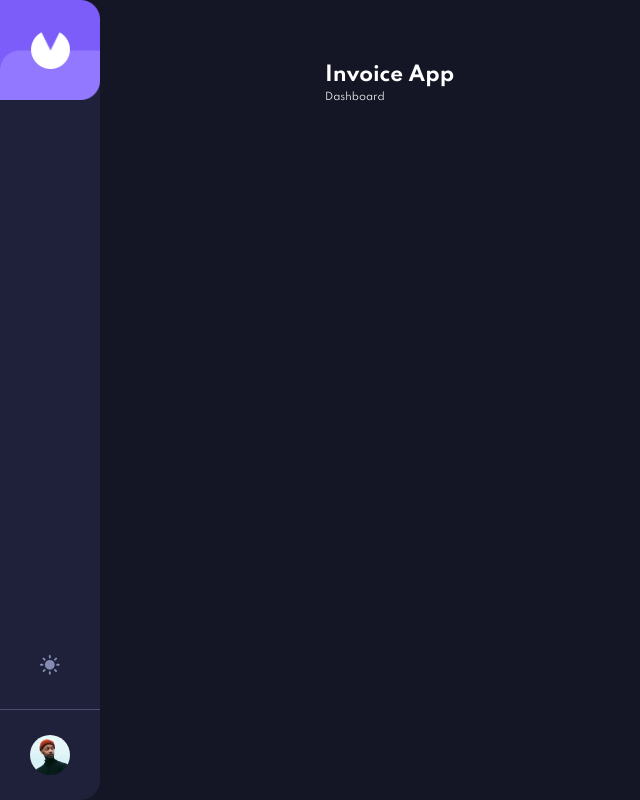
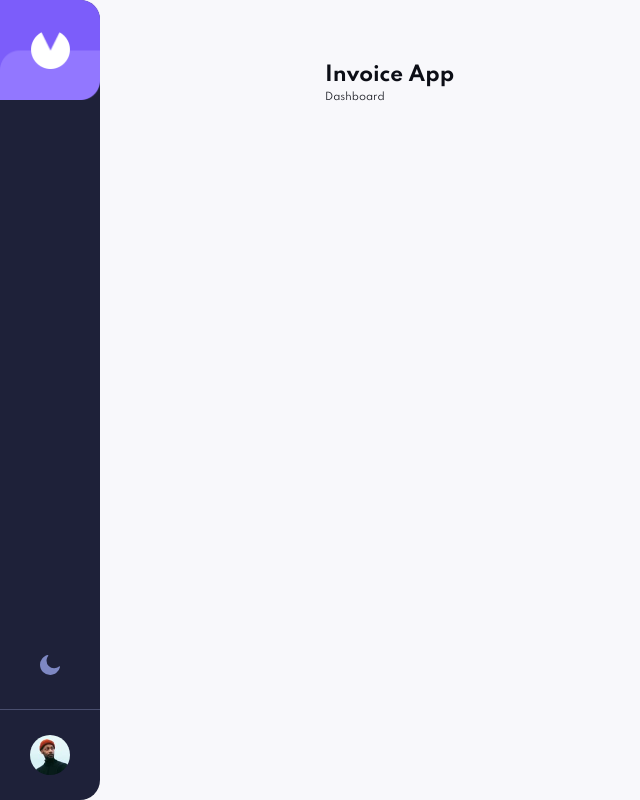
Before and after one commit to rrichetto15/invoice-app, a React (Create React App) app: page / in a window 1280 px wide. Shown: the whole page, without its empty margins (0-640 px from the left). Built offline with nearby package versions, Linux system fonts and the light colour scheme.

Commit message:
Add theme switcher

```diff
--- a/src/App.js
+++ b/src/App.js
@@ -1,6 +1,8 @@
 import React from 'react';
 import { Routes, Route } from 'react-router-dom';
 import styled from 'styled-components';
+
+import { useTheme } from './hooks/useTheme';
 
 import Dashboard from './pages/dashboard/Dashboard';
 import Invoice from './pages/invoice/Invoice';
@@ -10,8 +12,10 @@ import Signup from './pages/signup/Signup';
 import Sidebar from './components/Sidebar';
 
 const App = () => {
+  const { theme } = useTheme();
+
   return (
-    <AppLayout>
+    <AppLayout theme={theme}>
       <Sidebar />
       <Main>
         <h1>Invoice App</h1>
--- a/src/components/Sidebar.js
+++ b/src/components/Sidebar.js
@@ -2,11 +2,16 @@ import React from 'react';
 import { Link } from 'react-router-dom';
 import styled from 'styled-components';
 
+import { useTheme } from '../hooks/useTheme';
+
 import logo from '../assets/logo.png';
 import sun from '../assets/icon-sun.svg';
+import moon from '../assets/icon-moon.svg';
 import avatar from '../assets/image-avatar.jpg';
 
 const Sidebar = () => {
+  const { theme, changeTheme } = useTheme();
+
   return (
     <SidebarWrap>
       <Link to="/">
@@ -14,8 +19,12 @@ const Sidebar = () => {
       </Link>
       <Navigation>
         <div>
-          <button>
-            <img src={sun} alt="Sun" />
+          <button onClick={changeTheme}>
+            {theme ? (
+              <img src={moon} alt="Moon" />
+            ) : (
+              <img src={sun} alt="Sun" />
+            )}
           </button>
         </div>
         <div>
--- /dev/null
+++ b/src/context/ThemeContext.js
@@ -0,0 +1,43 @@
+import { createContext, useState, useEffect } from 'react';
+
+export const ThemeContext = createContext();
+
+const getUserPreferredTheme = () => {
+  let theme = '';
+
+  const darkPreferred =
+    // check if browser supports .matchMedia
+    // then check color scheme preference
+    window.matchMedia &&
+    window.matchMedia('(prefers-color-scheme: dark').matches;
+
+  const lightPreferred =
+    window.matchMedia &&
+    window.matchMedia('(prefers-color-scheme: light').matches;
+
+  if (darkPreferred) {
+    theme = '';
+  } else if (lightPreferred) {
+    theme = 'theme-light';
+  }
+
+  return theme;
+};
+
+export const ThemeProvider = ({ children }) => {
+  const [theme, setTheme] = useState(getUserPreferredTheme());
+
+  const changeTheme = () => {
+    theme === 'theme-light' ? setTheme('') : setTheme('theme-light');
+  };
+
+  useEffect(() => {
+    document.body.className = theme;
+  }, [theme]);
+
+  const value = { theme, changeTheme };
+
+  return (
+    <ThemeContext.Provider value={value}>{children}</ThemeContext.Provider>
+  );
+};
--- /dev/null
+++ b/src/hooks/useTheme.js
@@ -0,0 +1,12 @@
+import { useContext } from 'react';
+import { ThemeContext } from '../context/ThemeContext';
+
+export const useTheme = () => {
+  const context = useContext(ThemeContext);
+
+  if (!context) {
+    throw new Error('useTheme must be used inside a ThemeProvider');
+  }
+
+  return context;
+};
--- a/src/index.css
+++ b/src/index.css
@@ -19,7 +19,13 @@
   --color-dark-3: #1e2139;
   --color-dark-4: #252945;
 
+  --text-color: #ffffff;
   --base-background: #141625;
+}
+
+.theme-light {
+  --base-background: #f8f8fb;
+  --text-color: #0c0e16;
 }
 
 *,
@@ -42,7 +48,7 @@ body {
 }
 
 body {
-  color: var(--color-white);
+  color: var(--text-color);
   background: var(--base-background);
   line-height: 1.5;
   font-family: 'Spartan', -apple-system, 'Helvetica Neue', sans-serif;
--- a/src/index.js
+++ b/src/index.js
@@ -2,13 +2,17 @@ import React from 'react';
 import ReactDOM from 'react-dom';
 import { BrowserRouter } from 'react-router-dom';
 import './index.css';
+
 import App from './App';
+import { ThemeProvider } from './context/ThemeContext';
 // import reportWebVitals from './reportWebVitals';
 
 ReactDOM.render(
   <React.StrictMode>
     <BrowserRouter>
-      <App />
+      <ThemeProvider>
+        <App />
+      </ThemeProvider>
     </BrowserRouter>
   </React.StrictMode>,
   document.getElementById('root')
```
Also changed, not shown: public/manifest.json.
